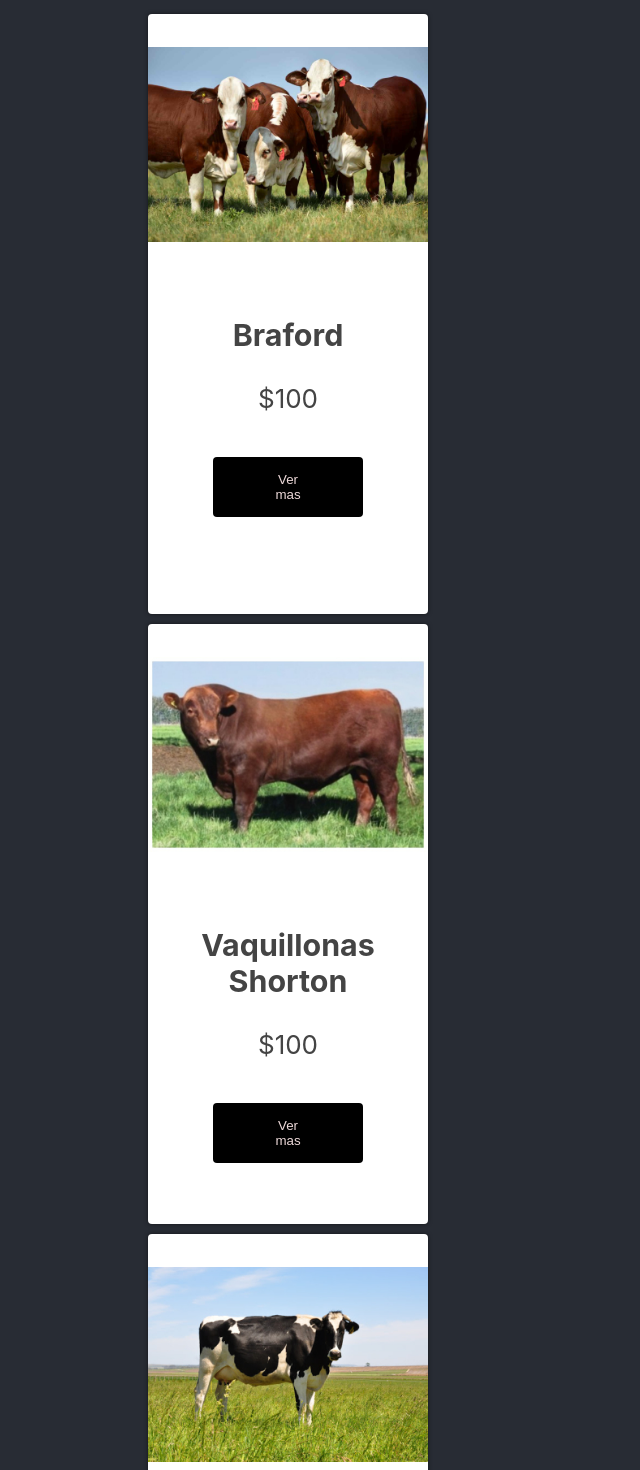
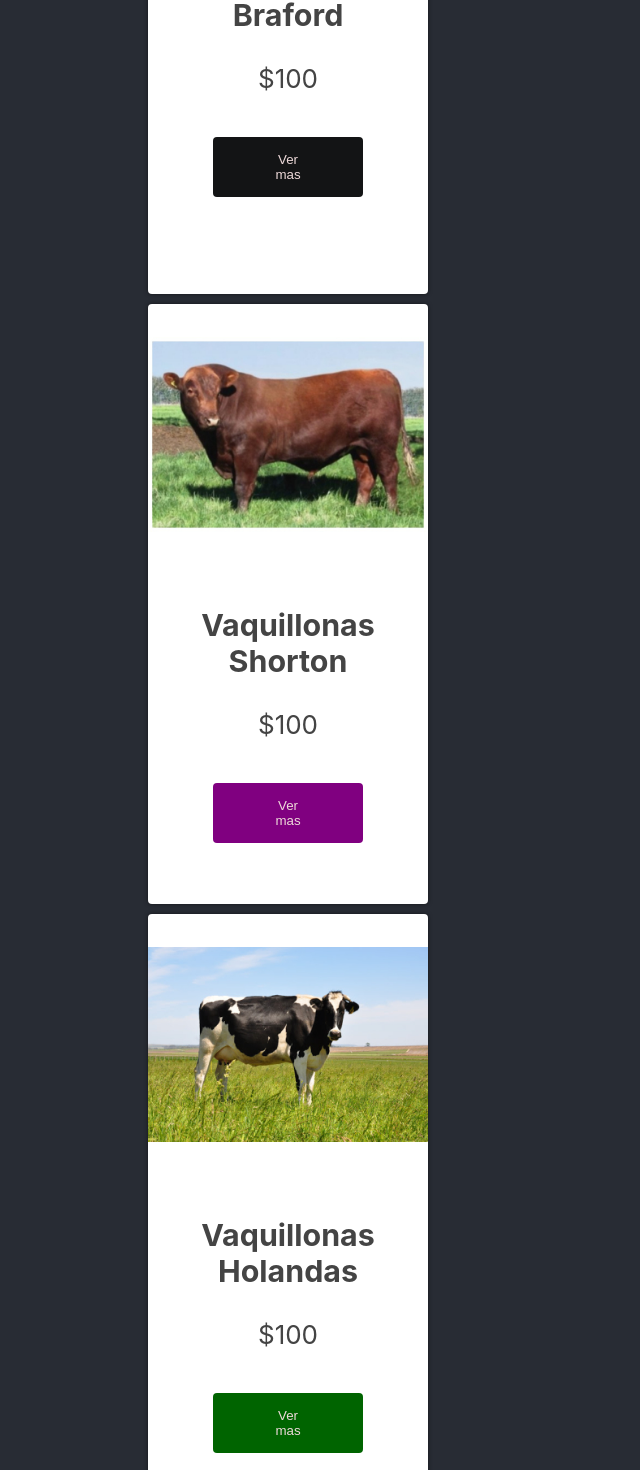
Before and after one commit to matiasgonzalez5859/CursoReact-Caba-aMG, a React (Create React App) app: page / in a window 1280 px wide. Shown: the part 752-2222 px from the top of the page, without its empty margins (0-640 px from the left). Built offline with nearby package versions, Linux system fonts and the light colour scheme.

Commit message:
button colors2

```diff
--- a/src/App.jsx
+++ b/src/App.jsx
@@ -1,4 +1,4 @@
-import logo from './logo.svg';
+
 import './App.css';
 import ItemListContainer from './ItemList/ItemListContainer';
 import NavBar from './componentes/NavBar/NavBar';
@@ -13,7 +13,7 @@ function App() {
   return (
     <div className="App">
       <header className="App-header">
-        <img src={logo} className="App-logo" alt="logo" />
+
         <NavBar/>
         <p>
           Bienvenidos a cabaña MG. todo lo que buscas para tu campo
--- a/src/ItemList/Item.jsx
+++ b/src/ItemList/Item.jsx
@@ -14,7 +14,7 @@ function Item(props) {
         <h3>{props.title}</h3>
         <p>${props.price}</p>
       </div>
-      <MyButton color="black">Ver mas</MyButton>
+      <MyButton color={props.color}>Ver mas</MyButton>
 
 
 
--- a/src/ItemList/ItemListContainer.jsx
+++ b/src/ItemList/ItemListContainer.jsx
@@ -5,12 +5,9 @@ function ItemListContainer(props) {
   return (
     <div>
         <h1>{props.greeting}</h1>
-        <Item
-         imgurl="/img/Braford-.jpg"
-         title="Braford"
-         price= {100} />
-        <Item imgurl="/img/shorton.jpg"  title="Vaquillonas Shorton" price= {100} />
-        <Item imgurl="/img/holanda.jpg" title="Vaquillonas Holandas" price= {100} />
+        <Item imgurl="/img/Braford-.jpg" title="Braford" price= {100} color="fireback" />
+        <Item imgurl="/img/shorton.jpg"  title="Vaquillonas Shorton" price= {100} color="purple" />
+        <Item imgurl="/img/holanda.jpg" title="Vaquillonas Holandas" price= {100} color="darkgreen" />
     </div>
   )
 }
```
